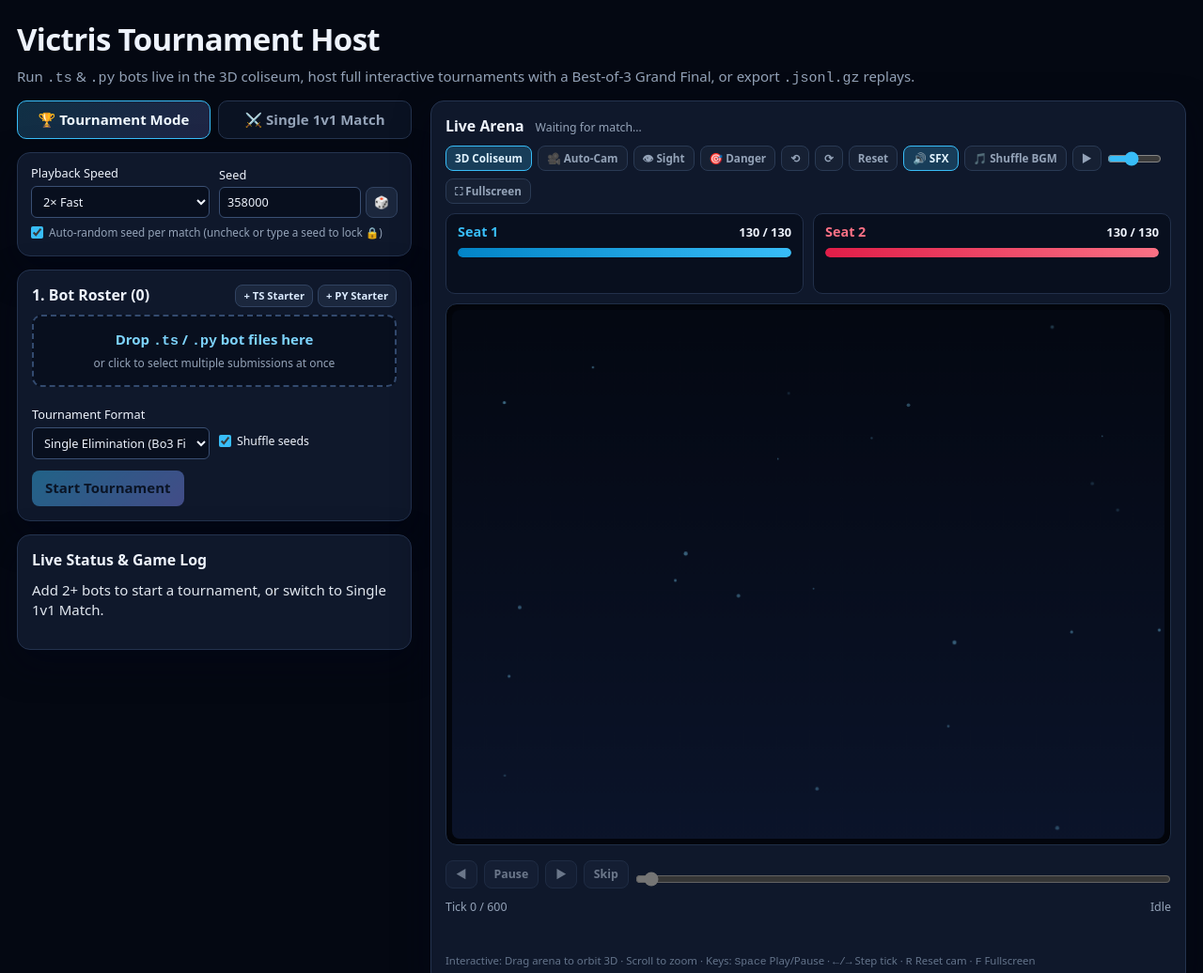
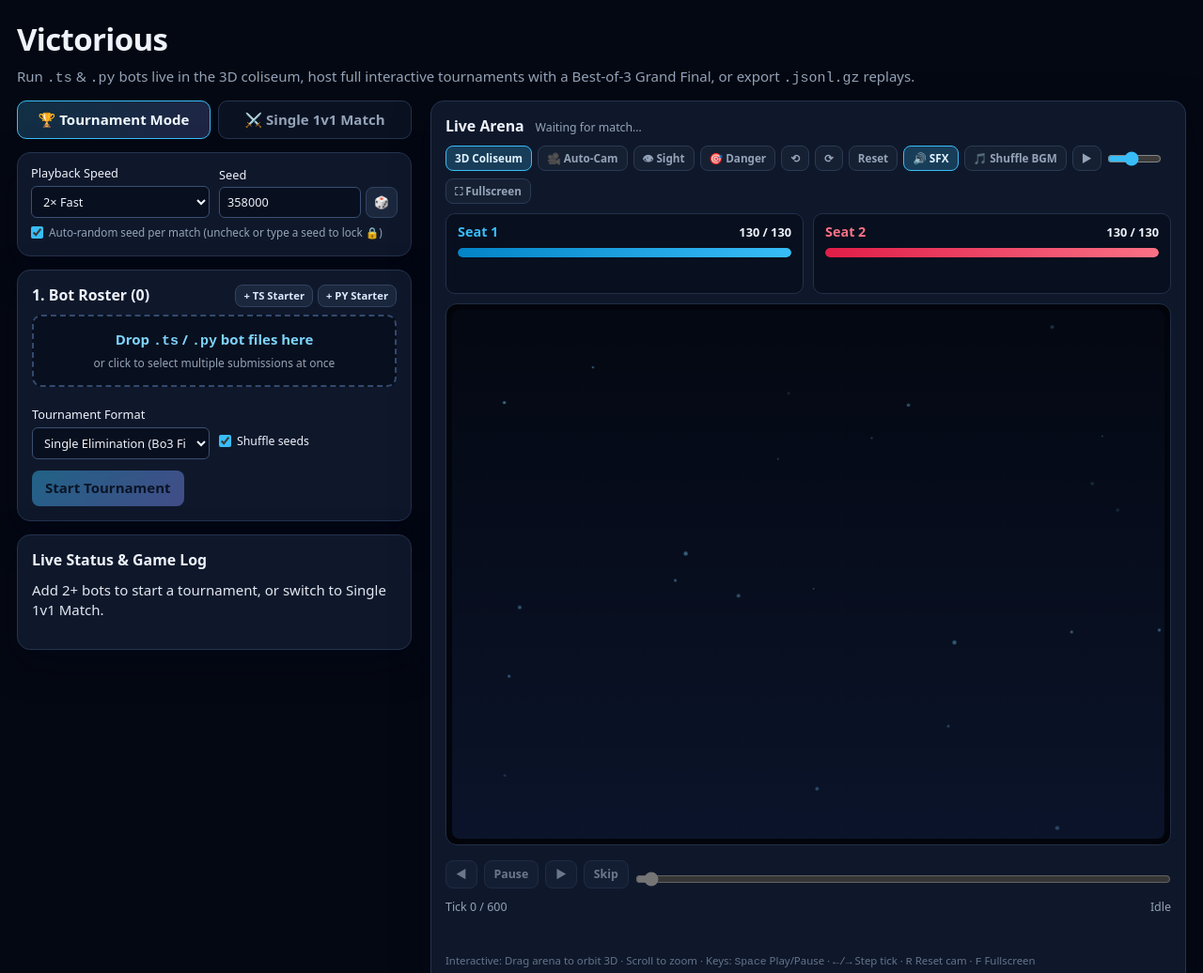
Before and after one commit to ARelaxedScholar/victorious, a plain HTML site: page index.html in a window 1280 px wide. Shown: the top 1036 px of the page at 94% size. Drawn offline with Linux system fonts and the light colour scheme; no server answers.

Commit message:
Rename project to Victorious

```diff
--- a/index.html
+++ b/index.html
@@ -2,7 +2,7 @@
 <html lang="en">
 <meta charset="utf-8">
 <meta name="viewport" content="width=device-width,initial-scale=1">
-<title>Victris Match Runner &amp; Tournament Host</title>
+<title>Victorious · Victris Arena Live Runner &amp; Tournament Host</title>
 <style>
 :root{color-scheme:dark;font:15px/1.45 system-ui,-apple-system,sans-serif;background:#040812;color:#eef3fc}
 body{margin:18px auto;padding:0 18px;max-width:1320px}
@@ -100,7 +100,7 @@ iframe{display:none}
 @media(max-width:520px){.teams,.options,.hud{grid-template-columns:1fr}}
 </style>
 <main>
-  <h1>Victris Tournament Host</h1>
+  <h1>Victorious</h1>
   <p>Run <code>.ts</code> &amp; <code>.py</code> bots live in the 3D coliseum, host full interactive tournaments with a Best-of-3 Grand Final, or export <code>.jsonl.gz</code> replays.</p>
 
   <div class="layout">
```
Also changed, not shown: 1 other file.
